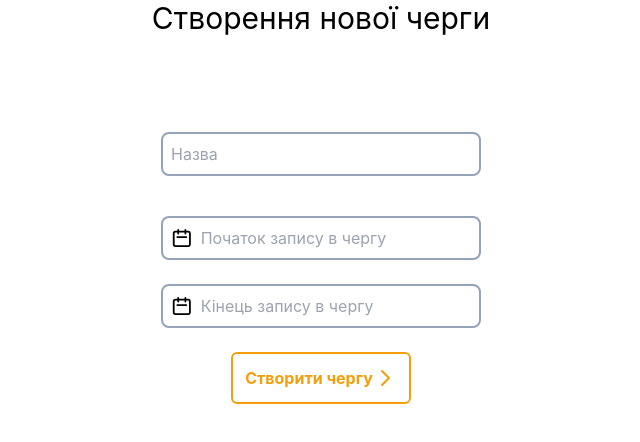
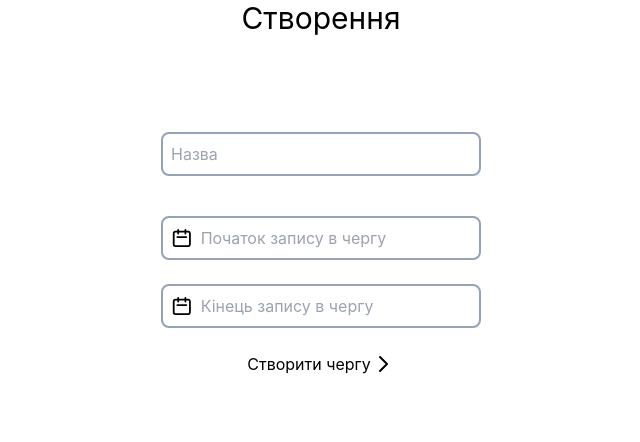
Before and after one commit to iQueue-solutions/iQueue-front, a Next.js app: page /create-queue in a window 1280 px wide. Shown: the top 442 px of the page, without its empty margins (319-959 px from the left). Built offline with nearby package versions, Linux system fonts and the light colour scheme.

Commit message:
Refactor

```diff
--- a/components/Button.js
+++ b/components/Button.js
@@ -1,19 +1,7 @@
-const styles = [
-  'btn--orange--solid',
-  'btn--orange--outline',
-  'btn--blue--solid',
-  'btn--blue--outline',
-  'btn--green--solid',
-  'btn--green--outline',
-  'btn--red--solid',
-  'btn--red--outline',
-];
-
-const Button = ({text, style, onClick, icon}) => {
-  const checkBtnStyle = styles.includes(style) ? style : styles[0];
+const Button = ({color = 'orange', variant = 'solid', onClick, icon, children}) => {
   return (
-    <button onClick={onClick} className={`flex ${checkBtnStyle}`} >
-      {text}
+    <button onClick={onClick} className={`flex btn--${color}--${variant}`} >
+      {children}
       {icon}
     </button>
   )
--- a/components/Heading.js
+++ b/components/Heading.js
@@ -1,5 +1,5 @@
-const Heading = ({text}) => {
-  return <h1 className="text-2xl md:text-3xl text-center">{text}</h1>
+const Heading = ({children}) => {
+  return <h1 className="text-2xl md:text-3xl text-center">{children}</h1>
 }
 
 export default Heading;
--- /dev/null
+++ b/components/Input.jsx
@@ -0,0 +1,10 @@
+const Input = ({icon, placeholder}) => {
+  return (
+    <div className={`border-2 border-slate-400 p-2 rounded-lg ${icon ? 'mb-6 flex' : 'mb-10'}`}>
+      {icon}
+      <input type="text" placeholder={placeholder} className="bg-transparent focus:outline-none w-full" />
+    </div>
+  );
+}
+
+export default Input;
--- a/components/QueueCreationForm.js
+++ b/components/QueueCreationForm.js
@@ -1,9 +1,13 @@
-const QueueCreationForm = ({icon}) => {
+import Input from "./Input";
+import {CalendarIcon} from "@heroicons/react/outline";
+
+const QueueCreationForm = () => {
+  const calendarIcon = <CalendarIcon className='w-5 md:w-6 mr-2' />;
   return (
     <form className="w-1/4 mt-24">
-      <div className="border-2 border-slate-400 p-2 rounded-lg mb-10"><input type="text" placeholder="Назва" className="bg-transparent focus:outline-none w-full" /></div>
-      <div className="border-2 border-slate-400 p-2 rounded-lg mb-6 flex">{icon}<input type="text" placeholder="Початок запису в чергу" className="bg-transparent focus:outline-none w-full" /></div>
-      <div className="border-2 border-slate-400 p-2 rounded-lg mb-6 flex">{icon}<input type="text" placeholder="Кінець запису в чергу" className="bg-transparent focus:outline-none w-full" /></div>
+      <Input placeholder="Назва" />
+      <Input icon={calendarIcon} placeholder="Початок запису в чергу" />
+      <Input icon={calendarIcon} placeholder="Кінець запису в чергу" />
     </form>
   )
 }
--- a/pages/create-queue.js
+++ b/pages/create-queue.js
@@ -1,15 +1,13 @@
-import Head from 'next/head'
 import Heading from '../components/Heading';
 import Button from '../components/Button';
 import QueueCreationForm from '../components/QueueCreationForm';
 import {ChevronRightIcon} from "@heroicons/react/outline"
-import {CalendarIcon} from "@heroicons/react/outline"
 
 const CreateQueue = () => (
   <div className='flex flex-col items-center'>
-    <Heading text="Створення нової черги" />
-    <QueueCreationForm icon={<CalendarIcon className='w-5 md:w-6 mr-2' />} />
-    <Button text="Створити чергу" icon={<ChevronRightIcon className='w-5 md:w-6' />} style="btn--orange--outline" />
+    <Heading>Створення</Heading>
+    <QueueCreationForm />
+    <Button icon={<ChevronRightIcon className='w-5 md:w-6' />} variant="outline">Створити чергу</Button>
   </div>
 );
 
```
